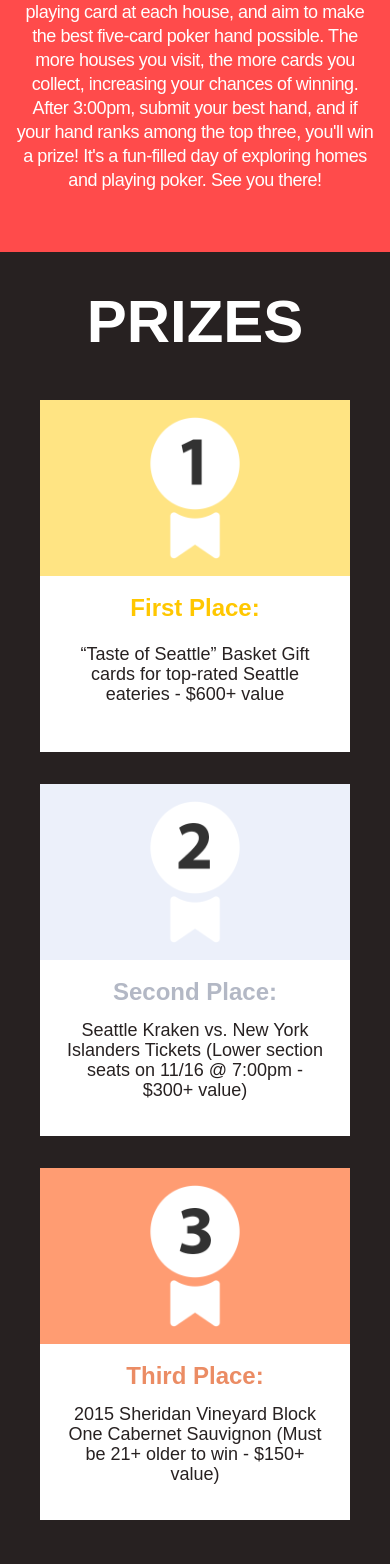
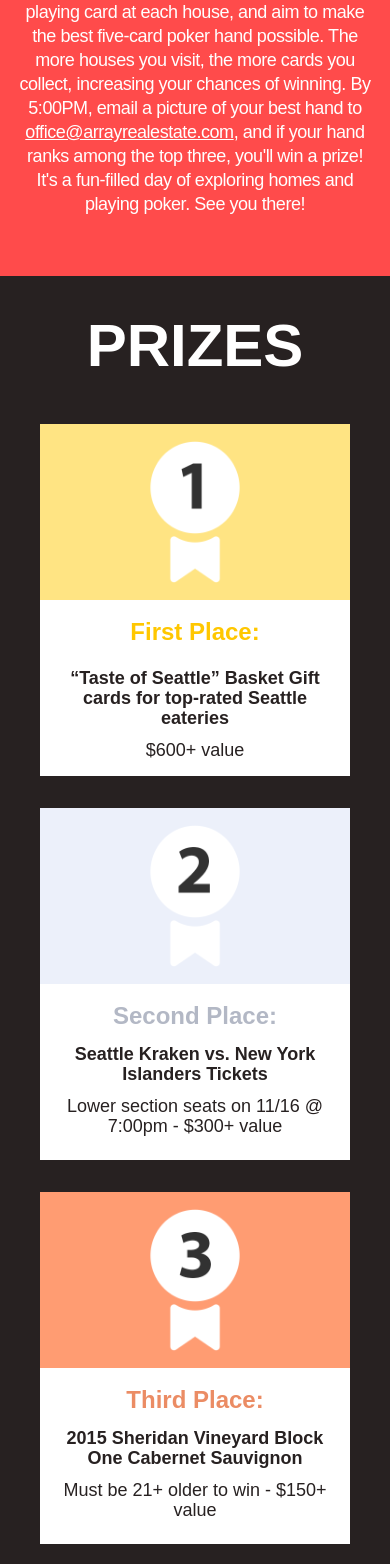
Before and after one commit to kylearray/pokerrun, a Next.js app: page / in a window 390 px wide. Shown: the part 1324-2888 px from the top of the page. Built offline with nearby package versions, Linux system fonts and the light colour scheme; a web font is replaced by a local one.

Commit message:
monday updates

```diff
--- a/app/page.tsx
+++ b/app/page.tsx
@@ -78,11 +78,16 @@
       </div>
 
       {/* How To Play Section */}
-      <div id="how-to-play" className="w-screen flex justify-center items-center bg-array-red min-h-96 pt-6">
+      <div
+        id="how-to-play"
+        className="w-screen flex justify-center items-center bg-array-red min-h-96 pt-6"
+      >
         <div className="grid grid-cols-3 md:grid-cols-12 p-4 gap-2 w-full max-w-[72rem] ">
           {/* Main Text */}
           <div className="col-span-12 flex justify-center pt-6">
-            <h2 className={`${Post.className} font-bold text-white text-6xl lg:text-7xl`}>
+            <h2
+              className={`${Post.className} font-bold text-white text-6xl lg:text-7xl`}
+            >
               HOW TO PLAY
             </h2>
           </div>
@@ -107,29 +112,39 @@
               3:00pm—it&#39;s easy and free! Just visit the open houses listed
               below, collect a playing card at each house, and aim to make the
               best five-card poker hand possible. The more houses you visit, the
-              more cards you collect, increasing your chances of winning. After
-              3:00pm, submit your best hand, and if your hand ranks among the
-              top three, you&#39;ll win a prize! It&#39;s a fun-filled day of exploring
-              homes and playing poker. See you there!
+              more cards you collect, increasing your chances of winning. By
+              5:00PM, email a picture of your best hand to{" "}
+              <Link
+                className="underline font-regular"
+                href="mailto:office@arrayrealestate.com"
+              >
+                office@arrayrealestate.com
+              </Link>
+              , and if your hand ranks among the top three, you&#39;ll win a
+              prize! It&#39;s a fun-filled day of exploring homes and playing
+              poker. See you there!
             </p>
           </div>
         </div>
       </div>
 
       {/* Prizes Section */}
-      <div id="prizes" className="w-screen flex justify-center items-center bg-array-black min-h-96">
+      <div
+        id="prizes"
+        className="w-screen flex justify-center items-center bg-array-black min-h-96"
+      >
         <div className="grid grid-cols-3 md:grid-cols-12 p-4 gap-2 w-full max-w-[72rem] pb-24 ">
-
           {/* Main Text */}
           <div className="col-span-12 flex justify-center pt-6">
-            <h2 className={`${Post.className} font-bold text-white text-6xl lg:text-7xl`}>
+            <h2
+              className={`${Post.className} font-bold text-white text-6xl lg:text-7xl`}
+            >
               PRIZES
             </h2>
           </div>
 
           {/* Prizes Container */}
           <div className="col-span-12 grid-cols-1 lg:grid-cols-3 grid justify-center items-center pt-10 place-items-center">
-
             {/* Second Place */}
             <div className="col-span-1 max-w-sm mx-6 lg:mt-16 lg:pt-auto pt-8 justify-center ">
               <div className="w-full bg-[#ECF0FA] h-44 px-5 py-4 flex justify-center align-center">
@@ -150,8 +165,12 @@
                 <p
                   className={`${CeraPro.className} font-regular text-lg leading-5 pt-3 text-array-black text-center`}
                 >
-                  Seattle Kraken vs. New York Islanders Tickets (Lower section
-                  seats on 11/16 @ 7:00pm - $300+ value)
+                  <strong>Seattle Kraken vs. New York Islanders Tickets</strong>
+                </p>
+                <p
+                  className={`${CeraPro.className} font-regular text-lg leading-5 pt-3 text-array-black text-center`}
+                >
+                  Lower section seats on 11/16 @ 7:00pm - $300+ value
                 </p>
               </div>
             </div>
@@ -176,8 +195,16 @@
                 <p
                   className={`${CeraPro.className} font-regular text-lg leading-5 pt-5 text-array-black text-center`}
                 >
-                  “Taste of Seattle” Basket Gift cards for top-rated Seattle
-                  eateries - $600+ value
+                  <strong>
+                    “Taste of Seattle” Basket Gift cards for top-rated Seattle
+                    eateries{" "}
+                  </strong>{" "}
+                  <br />
+                </p>
+                <p
+                  className={`${CeraPro.className} font-regular text-lg leading-5 pt-3 text-array-black text-center`}
+                >
+                  $600+ value
                 </p>
               </div>
             </div>
@@ -202,8 +229,14 @@
                 <p
                   className={`${CeraPro.className} font-regular text-lg leading-5 pt-3 text-array-black text-center`}
                 >
-                  2015 Sheridan Vineyard Block One Cabernet Sauvignon (Must be 21+ older to win -
-                  $150+ value)
+                  <strong>
+                    2015 Sheridan Vineyard Block One Cabernet Sauvignon
+                  </strong>
+                </p>
+                <p
+                  className={`${CeraPro.className} font-regular text-lg leading-5 pt-3 text-array-black text-center`}
+                >
+                  Must be 21+ older to win - $150+ value
                 </p>
               </div>
             </div>
@@ -212,14 +245,17 @@
       </div>
 
       {/* Listing Header*/}
-      <div id="listing" className="w-screen flex justify-center items-center bg-white min-h-96">
+      <div
+        id="listing"
+        className="w-screen flex justify-center items-center bg-white min-h-96"
+      >
         <div className="grid grid-cols-3 md:grid-cols-12 p-4 gap-2 w-full max-w-[72rem] ">
           {/* Main Text */}
           <div className="col-span-12 flex justify-center py-8">
             <h2
               className={`${Post.className} font-bold text-array-black text-7xl`}
             >
-              LISTINGS
+              OPEN HOUSES
             </h2>
           </div>
         </div>
@@ -245,9 +281,9 @@
                 className={`${CeraCompact.className} w-full font-light text-base lg:text-lg text-array-black lg:pr-5 pt-4 leading-5 mr-24`}
               >
                 Feel free to ask us anything about the properties, the event, or
-                the home-buying process. We&#39;re here to assist you every step of
-                the way. Contact our dedicated agent, Michael, for personalized
-                guidance and expert advice.
+                the home-buying process. We&#39;re here to assist you every step
+                of the way. Contact our dedicated agent, Michael, for
+                personalized guidance and expert advice.
               </p>
             </div>
           </div>
@@ -274,28 +310,62 @@
               <p
                 className={`${CeraPro.className} font-light text-lg text-array-black`}
               >
-                <Link className="underline" href="mailto:michael@arrayrealestate.com">michael@arrayrealestate.com</Link>
+                <Link
+                  className="underline"
+                  href="mailto:michael@arrayrealestate.com"
+                >
+                  michael@arrayrealestate.com
+                </Link>
               </p>
             </div>
           </div>
         </div>
       </div>
 
-
       {/* Rules Section */}
-      <div id="rules" className="w-screen flex justify-center items-center bg-array-red min-h-96">
+      <div
+        id="rules"
+        className="w-screen flex justify-center items-center bg-array-red min-h-96"
+      >
         <div className="grid grid-cols-12 p-4 gap-2 w-full max-w-[72rem] ">
           {/* Main Text */}
-          <div className="col-span-12 col-start-1 flex justify-center pt-8 pb-11">
+          <div className="col-span-12 col-start-1 flex flex-col justify-center pt-8 pb-11">
             <p
               className={`${CeraCompact.className} w-full font-light text-white text-base leading-6 text-center tracking-tight`}
             >
-              Disclaimer: Participants in the contest must adhere to the following rules: each participant is allowed only one entry and cannot share cards with others. Participants must sign in at each open house to receive a card and must use a total of 5 cards for a complete poker hand, which can include the wild card provided by Array Real Estate. A picture of the winning hand must be submitted to office@arrayrealestate.com by 5:00 pm on October 28th. Participants must be 21 years or older to play, and in the event of a tie, the time of email submission to  <Link className="underline font-regular" href="mailto:office@arrayrealestate.com">office@arrayrealestate.com</Link> will serve as the tie-breaker.
+              <strong className="font-medium">Disclaimer: Participants in the contest must adhere to the
+              following rules:</strong>
             </p>
+            <ul className={`${CeraCompact.className} w-full list-disc lg:px-0 px-2 list-inside font-light text-white text-base leading-6 text-center tracking-tight`}>
+                <li>
+                  Each participant is allowed only one entry and cannot share
+                  cards with others.
+                </li>
+                <li>
+                  Participants need to sign in at open houses to receive a card.
+                  A complete poker hand requires 5 cards, and can include the
+                  wild card provided by Array Real Estate.
+                </li>
+                <li>
+                  A picture of the winning hand must be submitted to
+                  office@arrayrealestate.com by 5:00 pm on October 28th.
+                </li>
+
+                <li>
+                  Participants must be 21 years or older to play, and in the
+                  event of a tie, the time of email submission to{" "}
+                  <Link
+                    className="underline font-regular"
+                    href="mailto:office@arrayrealestate.com"
+                  >
+                    office@arrayrealestate.com
+                  </Link>
+                  will serve as the tie-breaker.
+                </li>
+              </ul>
           </div>
         </div>
       </div>
-
     </main>
   );
 }
```
Also changed, not shown: components/Footer.tsx (+52 -24 lines), components/listings.js (+55 -67 lines), public/static/images/PropertyPhotos/7557_header.png, 1 other file (tests, documents, lock files or other folders).
